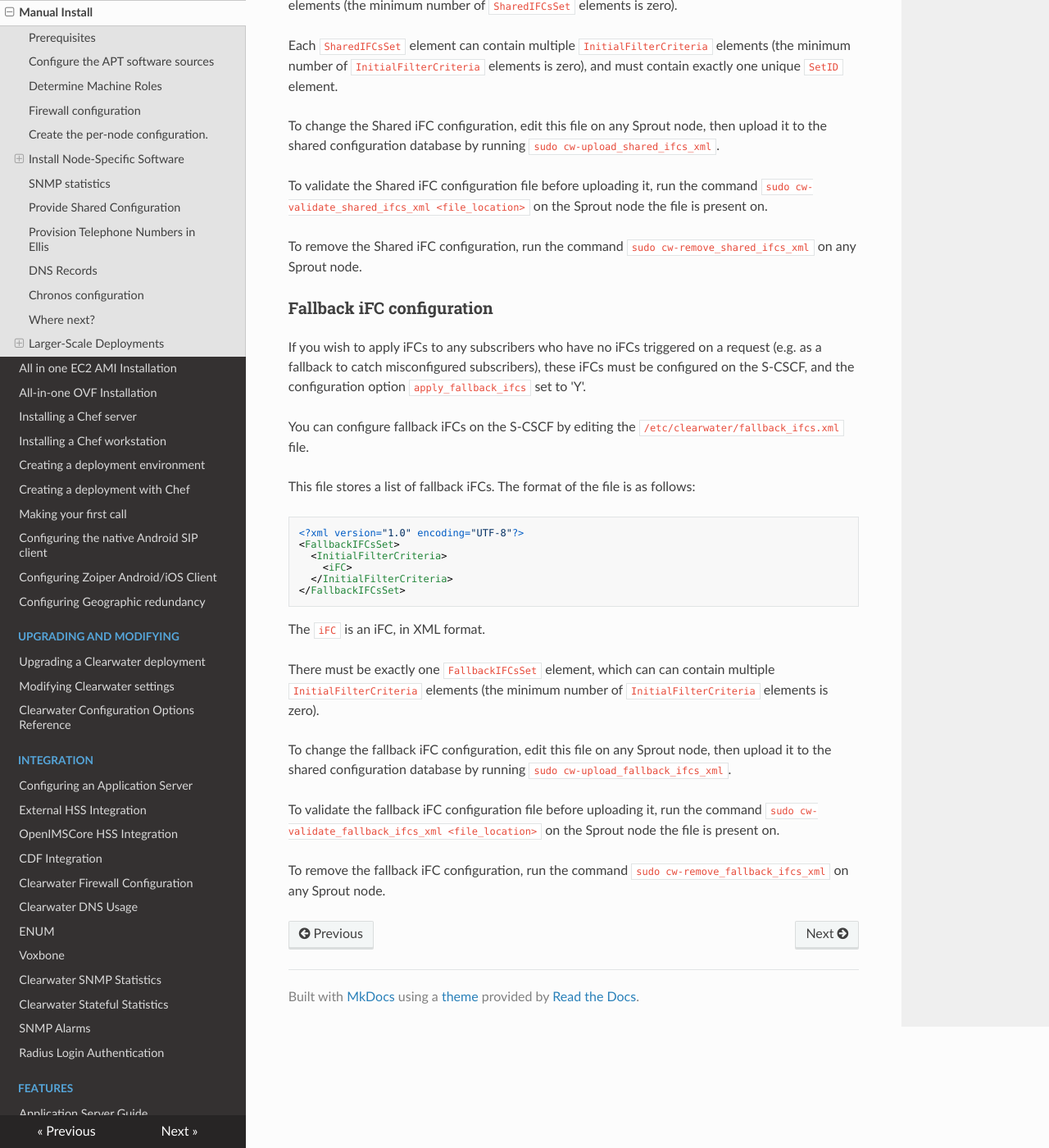
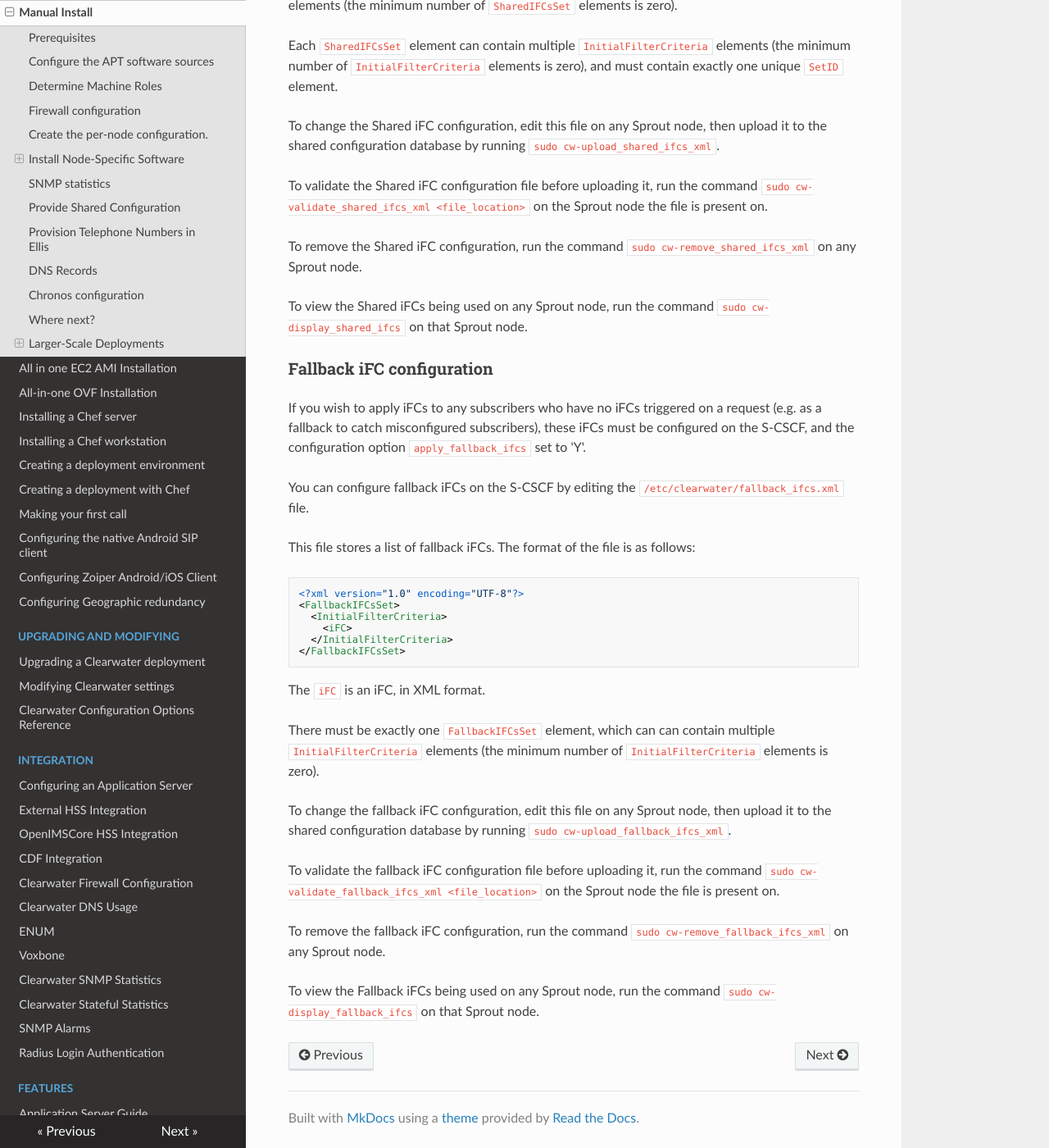
Before and after one commit to Metaswitch/clearwater-readthedocs, an MkDocs documentation site: the page built from docs/Manual_Install.md, in a window 1280 px wide and 1400 px high, scrolled down 9929 px. Shown: the whole window at 82% size. Built offline with MkDocs 1.6.1, drawn with Linux system fonts in a browser that asks for light colours; nearby versions of some CDN libraries; old or Windows-style settings are respelled for this version of MkDocs.

Commit message:
document new commands for shared and fallback ifcs

```diff
--- a/docs/Manual_Install.md
+++ b/docs/Manual_Install.md
@@ -349,6 +349,8 @@ To validate the Shared iFC configuration file before uploading it, run the comma
 
 To remove the Shared iFC configuration, run the command `sudo cw-remove_shared_ifcs_xml` on any Sprout node.
 
+To view the Shared iFCs being used on any Sprout node, run the command `sudo cw-display_shared_ifcs` on that Sprout node.
+
 ### Fallback iFC configuration
 
 If you wish to apply iFCs to any subscribers who have no iFCs triggered on a request (e.g. as a fallback to catch misconfigured subscribers), these iFCs must be configured on the S-CSCF, and the configuration option `apply_fallback_ifcs` set to 'Y'.
@@ -373,3 +375,5 @@ To change the fallback iFC configuration, edit this file on any Sprout node, the
 To validate the fallback iFC configuration file before uploading it, run the command `sudo cw-validate_fallback_ifcs_xml <file_location>` on the Sprout node the file is present on.
 
 To remove the fallback iFC configuration, run the command `sudo cw-remove_fallback_ifcs_xml` on any Sprout node.
+
+To view the Fallback iFCs being used on any Sprout node, run the command `sudo cw-display_fallback_ifcs` on that Sprout node.
```
